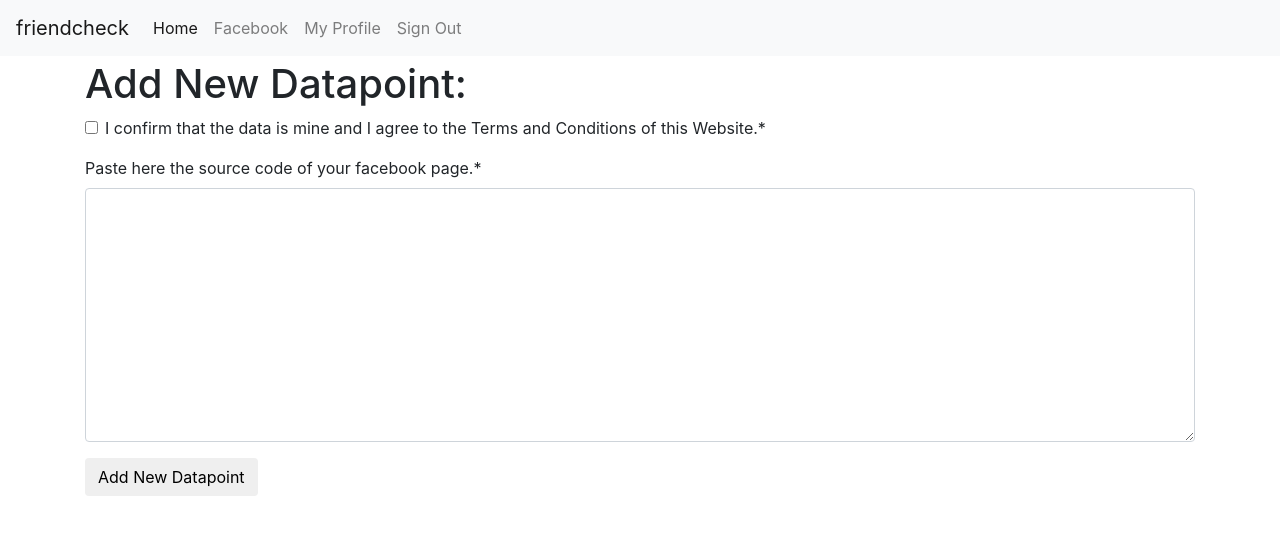
After one commit to rollinger/friendcheck, a Django app: page /facebook/~add_datapoint/ in a window 1280 px wide. The commit adds this page. Shown: the top 535 px of the page. Run offline with Django 3.2, Linux system fonts and the light colour scheme; the visitor is signed in with stand-in values (Sample User, id 1); some libraries are stand-ins or nearby versions.

Commit message:
Add Datapoint workflow

```diff
--- a/facebook/admin.py
+++ b/facebook/admin.py
@@ -9,6 +9,7 @@ class FriendAdmin(admin.ModelAdmin):
 admin.site.register(Friend, FriendAdmin)
 
 class DatapointAdmin(admin.ModelAdmin):
-     pass
+     list_display = ["owner", "datetime"]
+     readonly_fields = ["owner", "datetime", 'ownership_check', 'fbid_data']
 
 admin.site.register(Datapoint, DatapointAdmin)
--- /dev/null
+++ b/facebook/forms.py
@@ -0,0 +1,40 @@
+import re
+
+from django import forms
+from django.utils.translation import ugettext_lazy as _
+
+
+
+class FacebookDatapointForm(forms.Form):
+    ownership_check = forms.BooleanField(
+        label=_('I confirm that the data is mine and I agree to the Terms and Conditions of this Website.'),
+        required=True)
+    facebook_source_code = forms.CharField(
+        label=_('Paste here the source code of your facebook page.'),
+        widget=forms.Textarea)
+
+    def extract_fbid_data(self):
+        # takes valid form data extracts the data and
+        # returns the list of facebook ids
+
+        # Get the relevant data stream between the start and end marker
+        data_stream = ""
+        start_marker = r"InitialChatFriendsList(.+?)list:\["
+        end_marker = r"\],shortProfiles"
+        compiled_regex = start_marker + '(.+?)' + end_marker
+        try:
+            data_stream = re.search(compiled_regex, self.cleaned_data['facebook_source_code']).group(2)
+        except AttributeError:
+            # data stream not found in the original facebook_source_code
+            # TODO: apply your error handling
+            data_stream = ''
+
+        # Extract the list of fbid from the data stream and clean up a bit
+        fbid_list = []
+        if data_stream:
+            data = data_stream.split('\",\"')
+            data = [re.sub(r'-\d', '', d) for d in data]
+            data = [int( re.sub(r'\"', '', d) ) for d in data]
+            fbid_list = data
+
+        return fbid_list
--- /dev/null
+++ b/facebook/templates/facebook/add_datapoint.html
@@ -0,0 +1,17 @@
+{% extends "base.html" %}
+{% load crispy_forms_tags static i18n %}
+
+{% block title %}{% trans 'Add New Datapoint' %}{% endblock %}
+
+{% block content %}
+  <h1>{% trans 'Add New Datapoint:' %}</h1>
+  <form class="form-horizontal" method="post" action="{% url 'facebook:add_datapoint' %}">
+    {% csrf_token %}
+    {{ form|crispy }}
+    <div class="control-group">
+      <div class="controls">
+        <button type="submit" class="btn">{% trans 'Add New Datapoint' %}</button>
+      </div>
+    </div>
+  </form>
+{% endblock %}
--- a/facebook/templates/facebook/start.html
+++ b/facebook/templates/facebook/start.html
@@ -7,7 +7,7 @@
 <div class="container">
   <h1>Check your Facebook Friends</h1>
 
-  <a href="{#% url '' %#}" class="">
+  <a href="{% url 'facebook:add_datapoint' %}" class="">
     <h4 class="">{% trans 'Add New Data' %}</h4>
   </a>
 
--- a/facebook/urls.py
+++ b/facebook/urls.py
@@ -1,17 +1,19 @@
 from django.urls import path
 from django.views.generic import TemplateView
 
-#from facebook.views import (
-#   facebook_add_datapoint_view
+from facebook.views import (
+    facebook_add_datapoint_view,
 #    user_list_view,
 #    user_redirect_view,
 #    user_update_view,
 #    user_detail_view,
-#)
+)
 
 app_name = "facebook"
 urlpatterns = [
     path("", TemplateView.as_view(template_name="facebook/start.html"), name="overview"),
+    path("~add_datapoint/", view=facebook_add_datapoint_view, name="add_datapoint"),
+
     #path("", view=user_list_view, name="list"),
     #path("~redirect/", view=user_redirect_view, name="redirect"),
     #path("~update/", view=user_update_view, name="update"),
--- a/facebook/views.py
+++ b/facebook/views.py
@@ -1,3 +1,39 @@
 from django.shortcuts import render
+from django.contrib.auth import get_user_model
+from django.contrib.auth.mixins import LoginRequiredMixin
+from django.urls import reverse
+from django.views.generic import CreateView, DetailView, ListView, RedirectView, UpdateView
+from django.views.generic.edit import FormView
+
+from facebook.forms import FacebookDatapointForm
+from facebook.models import Datapoint
 
 # Create your views here.
+class CreateFBDatapointView(LoginRequiredMixin, FormView):
+    template_name = 'facebook/add_datapoint.html'
+    form_class = FacebookDatapointForm
+    #fields = ["name"]
+
+    def get_success_url(self):
+        return reverse("facebook:overview")
+
+    def create_datapoint(self, fbid_data):
+        # Creates a Datapoint Object for that User
+        datapoint = Datapoint(
+            owner = self.request.user,
+            fbid_data = fbid_data,
+            ownership_check = True
+        )
+        datapoint.save()
+
+    def form_valid(self, form):
+        # This method is called when valid form data has been POSTed.
+        # It should return an HttpResponse.
+        fbid_data = form.extract_fbid_data()
+        if fbid_data:
+            self.create_datapoint(fbid_data)
+        return super().form_valid(form)
+
+
+
+facebook_add_datapoint_view = CreateFBDatapointView.as_view()
```
Also changed, not shown: facebook/models.py (+17 -1 lines).
